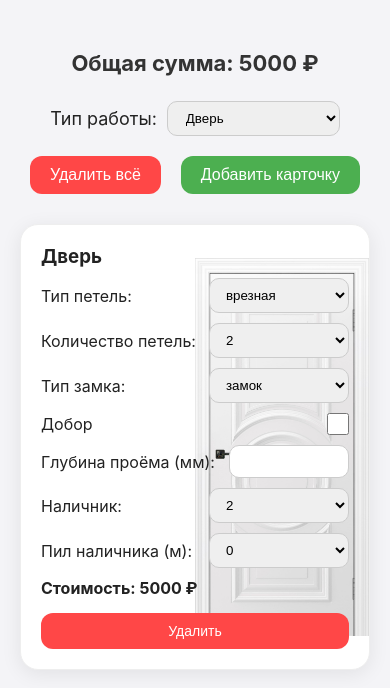
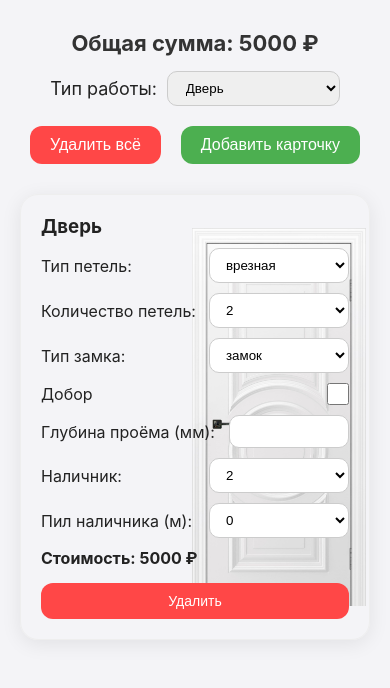
Before and after one commit to taptiyga/workDoors, a plain HTML site: page index.html in a window 390 px wide. Both pictures are taken after a click on the button "Добавить карточку". Drawn offline with Linux system fonts and the light colour scheme.

Commit message:
css-distances

```diff
--- a/style.css
+++ b/style.css
@@ -1,11 +1,12 @@
 /* ===== ОСНОВНОЕ ===== */
-*{
+* {
     margin: 0;
     padding: 0;
     box-sizing: border-box;
 }
+
 body {
-    padding: 50px 15px;
+    padding: 50px 10px;
     font-family: "Inter", sans-serif;
     background: #f4f4f7;
     color: #222;
@@ -20,7 +21,6 @@ h1 {
 #workTypeContainer {
     display: flex;
     justify-content: center;
-    margin-bottom: 20px;
 }
 
 #workTypeContainer label {
@@ -78,7 +78,7 @@ h1 {
     display: flex;
     flex-wrap: wrap;
     justify-content: center;
-    gap: 20px;
+    gap: 15px;
     max-width: 100%;
     margin: 0 auto;
 }
@@ -87,7 +87,6 @@ h1 {
 .card {
     width: 100%;
     max-width: 350px;
-    background: white;
     border-radius: 18px;
     padding: 20px;
     box-shadow: 0 4px 20px rgba(0, 0, 0, 0.08);
@@ -97,12 +96,10 @@ h1 {
 
     background-image: url(./door-bg.jpg);
     background-size: 50%;
-            /* растянуть на всю страницу */
+
     background-repeat: no-repeat;
-            /* без повторений */
-            background-position: center right
-            /* по центру */
 
+    background-position: center right 2.52px
 }
 
 .card:hover {
@@ -125,10 +122,10 @@ h1 {
     padding: 8px 12px;
     border-radius: 10px;
     border: 1px solid #ccc;
-    width: 100%;
+    width: 50%;
     max-width: 140px;
-    /* min-width: 80px; */
     transition: 0.25s;
+    background-color: #fff;
 }
 
 .card input:focus,
@@ -193,27 +190,24 @@ h1 {
     text-align: center;
     color: #333;
 }
-
-@media(max-width:368px) {
+@media(max-width:400px) {
     body {
-        padding: 20px;
+            padding: 30px 10px;
         }
 
         h1 {
             margin-bottom: 15px;
             font-size: 20px;
         }
+}
+@media(max-width:368px) {
 
-    #workTypeContainer label {
-        font-size: 14px;
-
-    }
 
     #buttonsContainer {
         flex-direction: column;
         justify-content: center;
         gap: 15px;
-        margin: 10px 0;
+        margin: 20px 0;
     }
 
     #buttonsContainer button {
```
Lines whose indentation alone changed are shown as unchanged.
